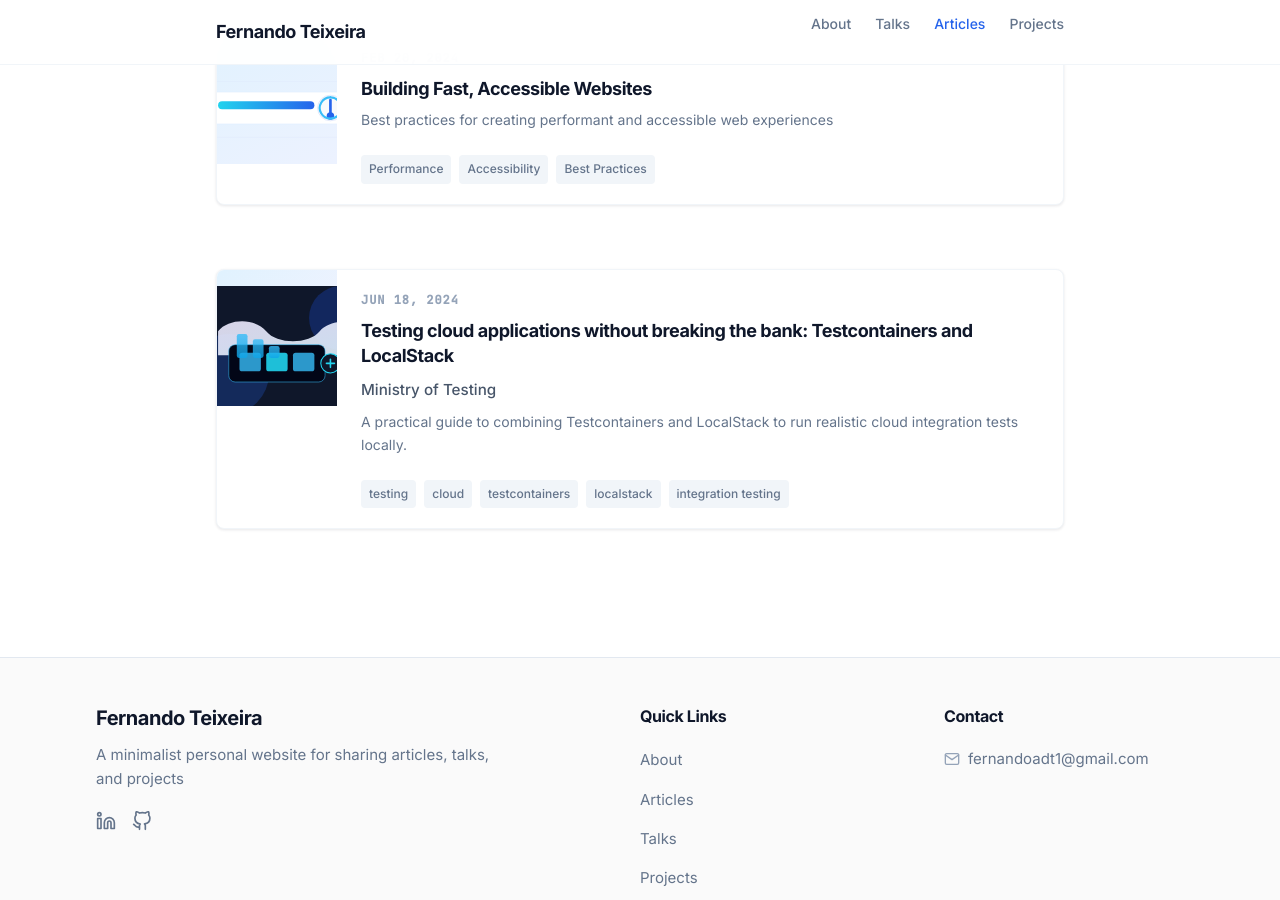
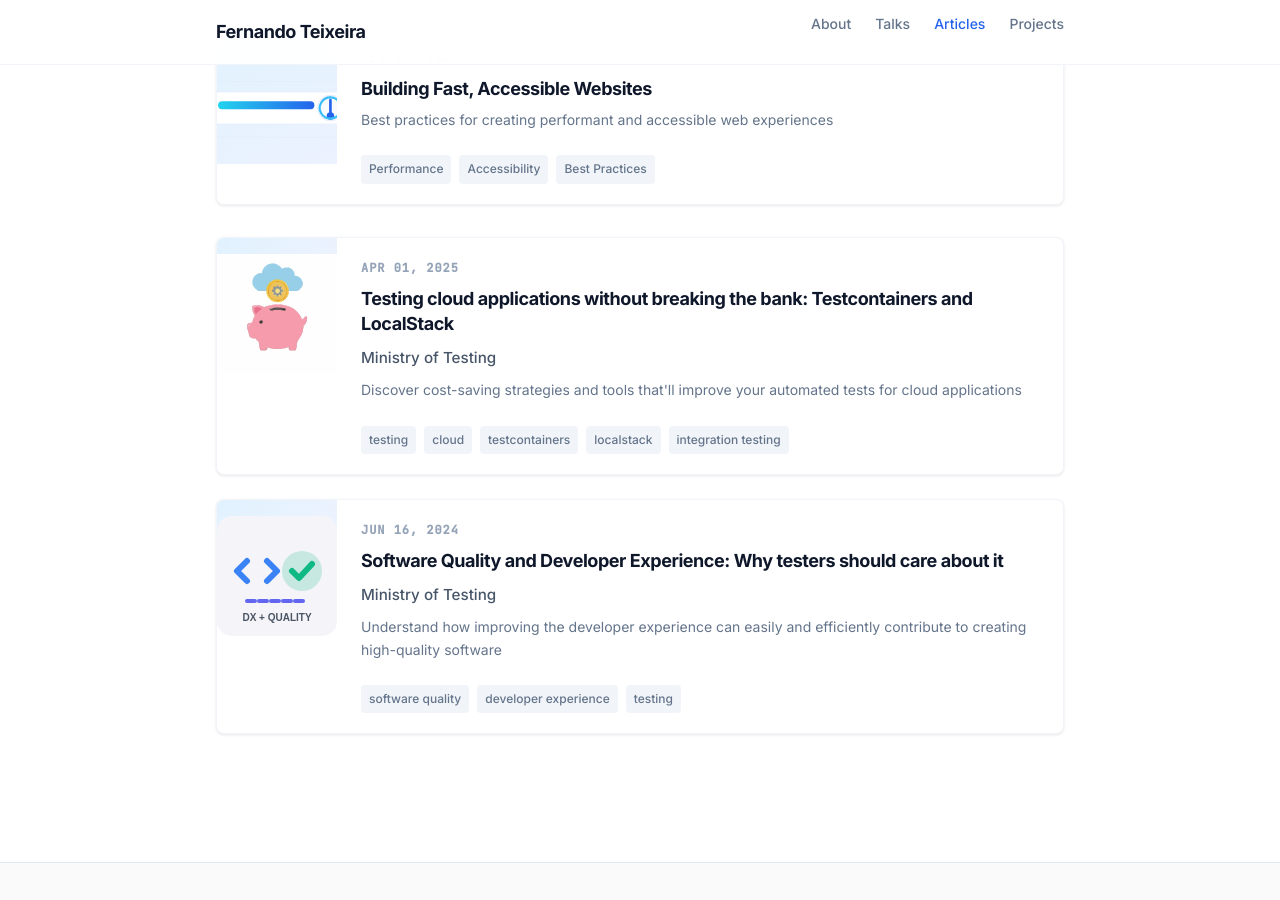
Before and after one commit to teixeira-fernando/teixeira-fernando.github.io, a Jekyll site: the page built from articles.md, in a window 1280 px wide and 900 px high, scrolled down 240 px. Built offline with Jekyll 4.4.1, drawn with Linux system fonts in a browser that asks for light colours; some of the changed text lies outside the part shown.

```diff
--- a/_config.yml
+++ b/_config.yml
@@ -1,6 +1,6 @@
 # Site settings
 title: Fernando Teixeira
-description: A minimalist personal website for sharing articles, talks, and projects
+description: Personal website for sharing my articles, talks, and projects
 url: "https://teixeirafernando.github.io"
 baseurl: ""
 author:
--- a/_data/external_articles.yml
+++ b/_data/external_articles.yml
@@ -1,7 +1,15 @@
 - title: "Testing cloud applications without breaking the bank: Testcontainers and LocalStack"
   publication: "Ministry of Testing"
   url: "https://www.ministryoftesting.com/articles/testing-cloud-applications-without-breaking-the-bank-testcontainers-and-localstack"
-  date: 2024-06-18
-  description: "A practical guide to combining Testcontainers and LocalStack to run realistic cloud integration tests locally."
+  date: 2025-04-01
+  description: "Discover cost-saving strategies and tools that'll improve your automated tests for cloud applications"
   tags: ["testing", "cloud", "testcontainers", "localstack", "integration testing"]
-  image: /assets/images/articles/testcontainers-localstack.svg
+  image: /assets/images/articles/piggy-bank.svg
+
+- title: "Software Quality and Developer Experience: Why testers should care about it"
+  publication: "Ministry of Testing"
+  url: "https://www.ministryoftesting.com/articles/software-quality-and-developer-experience-why-testers-should-care-about-it"
+  date: 2024-06-16
+  description: "Understand how improving the developer experience can easily and efficiently contribute to creating high-quality software"
+  tags: ["software quality", "developer experience", "testing"]
+  image: /assets/images/articles/development-experience.svg
--- a/articles.md
+++ b/articles.md
@@ -51,7 +51,7 @@ description: Technical articles and blog posts
 
 {% assign external_articles = site.data.external_articles | sort: 'date' | reverse %}
 {% if external_articles and external_articles.size > 0 %}
-<section class="external-articles" style="margin-top: 4rem;">
+<section class="external-articles" style="margin-top: 2rem;">
 
   <div class="articles-grid">
     {% for external in external_articles %}
```
Also changed, not shown: _talks/localstack-and-testcontainers.md (renamed from _talks/introduction-to-web-performance.md, +6 -7 lines), index.md (+21 -21 lines), _talks/microservices-testing-strategy.md (renamed from _talks/modern-css-techniques.md), assets/images/articles/development-experience.svg (added), assets/images/articles/piggy-bank.svg (added), assets/images/social-preview.svg (deleted).
